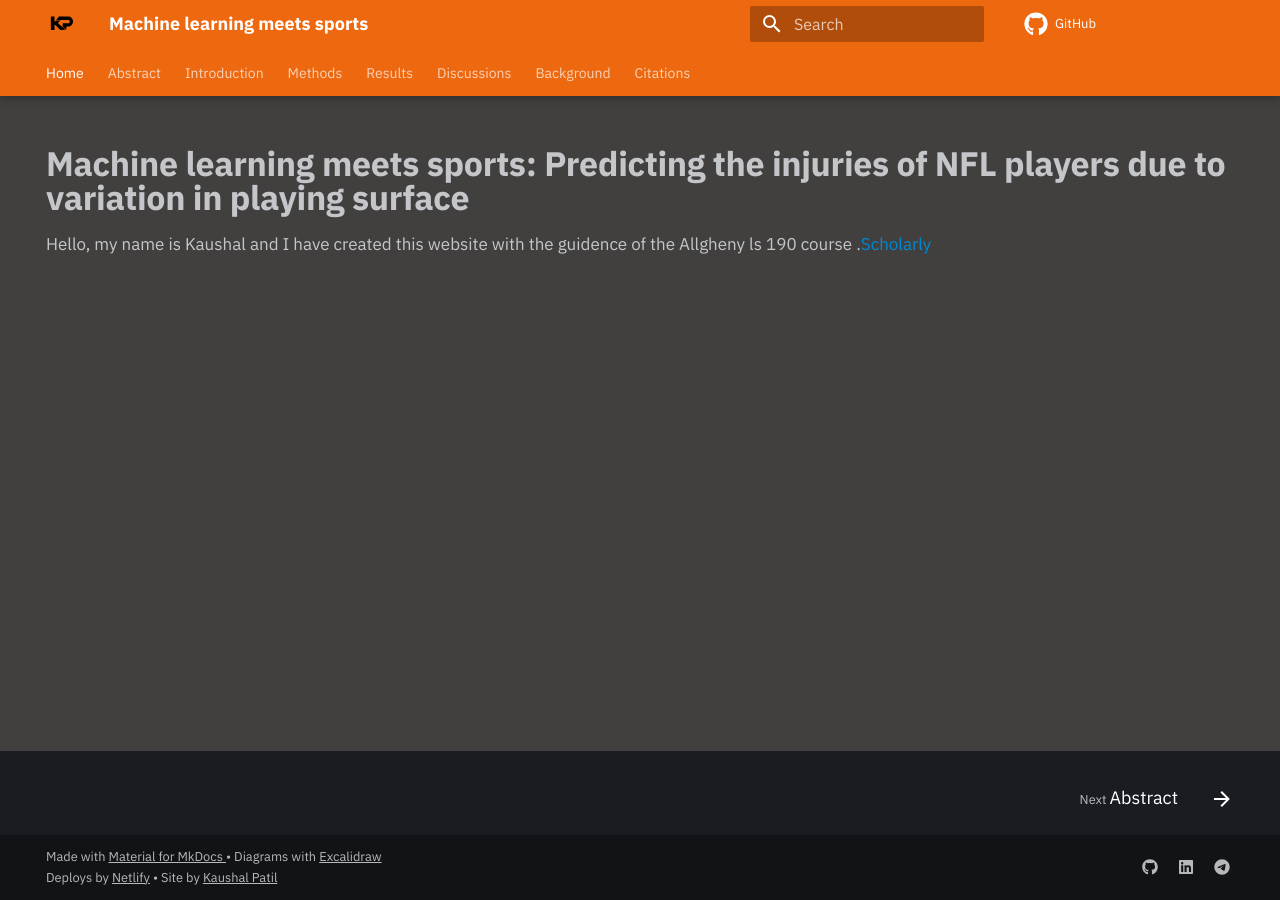
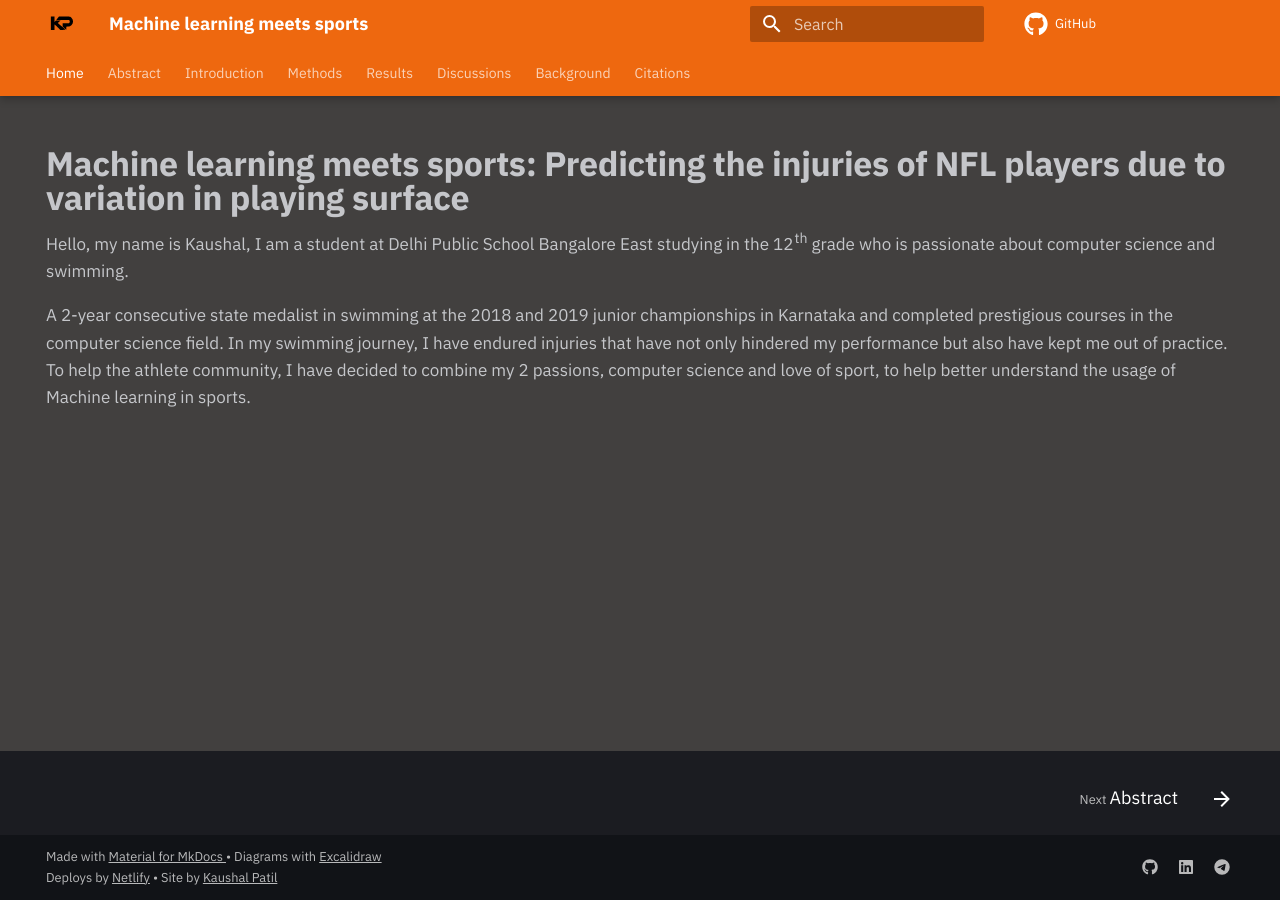
Before and after one commit to kaushal1014/research-paper-template-Athlete-Injuries, an MkDocs documentation site: the page built from docs/index.md, in a window 1280 px wide. Built offline with MkDocs 1.6.1 and Material for MkDocs 9.7.7, drawn with Linux system fonts in a browser that asks for light colours; some web fonts are replaced; comment, search, counter and statistics services are not loaded.

Commit message:
Updated home page

```diff
--- a/docs/index.md
+++ b/docs/index.md
@@ -6,4 +6,7 @@ hide:
 
 # Machine learning meets sports: Predicting the injuries of NFL players due to variation in playing surface
 
-Hello, my name is Kaushal and I have created this website with the guidence of the Allgheny ls 190 course .[Scholarly](https://scholarly.co/ )
+Hello, my name is Kaushal,
+I am a student at Delhi Public School Bangalore East studying in the 12th grade who is passionate about computer science and swimming.
+
+A 2-year consecutive state medalist in swimming at the 2018 and 2019 junior championships in Karnataka and completed prestigious courses in the computer science field. In my swimming journey, I have endured injuries that have not only hindered my performance but also have kept me out of practice. To help the athlete community, I have decided to combine my 2 passions, computer science and love of sport, to help better understand the usage of Machine learning in sports.
```
